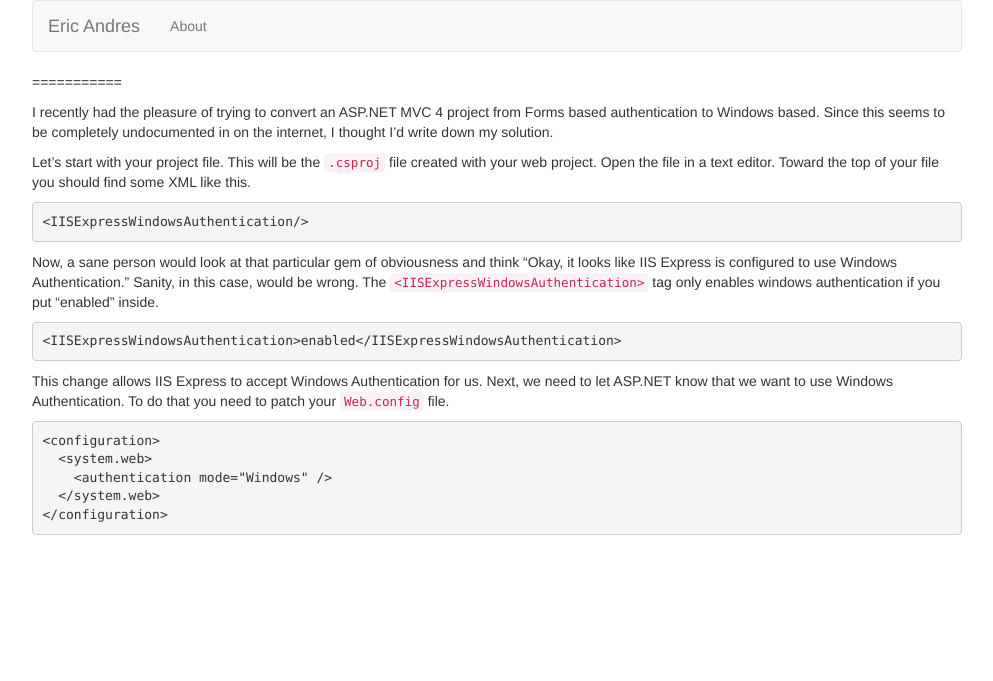
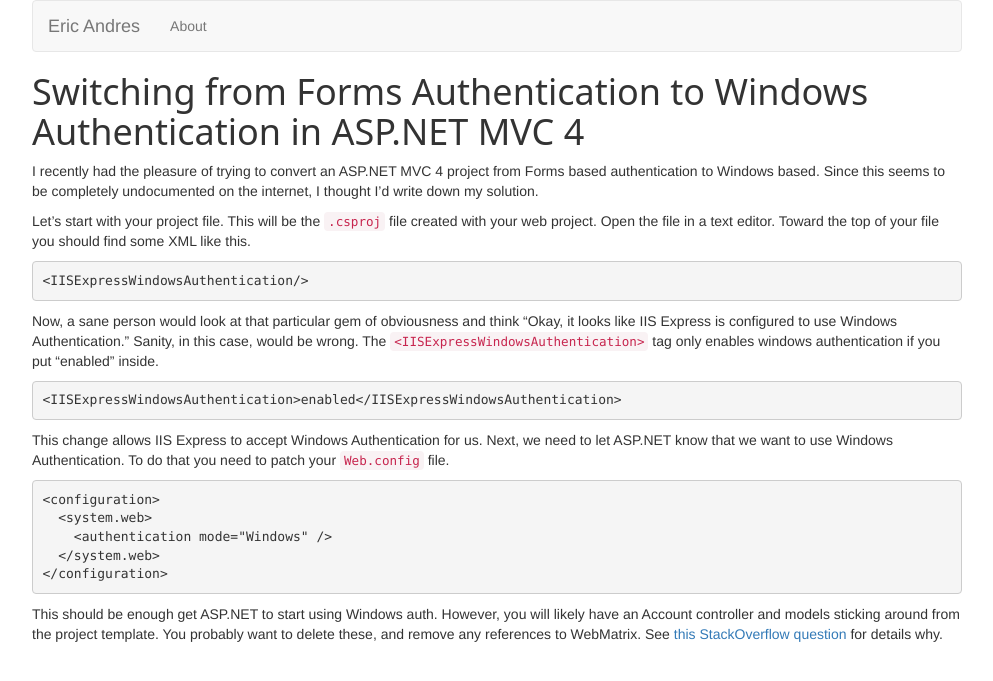
Before and after one commit to emandres/emandres.github.io, a Jekyll site: the page built from _posts/2014-03-24-switching-from-forms_auth_to_windows_auth_in_asp_net_mvc_4.markdown, in a window 1280 px wide. Shown: the top 681 px of the page, without its empty margins (143-1136 px from the left). Built offline with Jekyll 4.4.1, drawn with Linux system fonts in a browser that asks for light colours; nearby versions of some CDN libraries.

Commit message:
ASP.NET auth switching post

```diff
--- a/_posts/2014-03-24-converting-aspnet-mvc-4-from-forms-auth-to-windows-auth.markdown
+++ b/_posts/2014-03-24-switching-from-forms_auth_to_windows_auth_in_asp_net_mvc_4.markdown
@@ -1,12 +1,12 @@
 ---
 layout: default
-title: Converting ASP.NET MVC 4 from Forms Authentication to Windows Authentication
+title: Switching from Forms Authentication to Windows Authentication in ASP.NET MVC 4
 ---
 
-{{ title }}
+{{ page.title }}
 ===========
 
-I recently had the pleasure of trying to convert an ASP.NET MVC 4 project from Forms based authentication to Windows based. Since this seems to be completely undocumented in on the internet, I thought I'd write down my solution.
+I recently had the pleasure of trying to convert an ASP.NET MVC 4 project from Forms based authentication to Windows based. Since this seems to be completely undocumented on the internet, I thought I'd write down my solution.
 
 Let's start with your project file. This will be the `.csproj` file created with your web project. Open the file in a text editor. Toward the top of your file you should find some XML like this.
 
@@ -23,3 +23,5 @@
         <authentication mode="Windows" />
       </system.web>
     </configuration>
+
+This should be enough get ASP.NET to start using Windows auth. However, you will likely have an Account controller and models sticking around from the project template. You probably want to delete these, and remove any references to WebMatrix. See [this StackOverflow question](http://stackoverflow.com/questions/5009565/asp-net-mvc3-and-windows-auth-on-iis-keeps-redirecting-to-account-login) for details why.
```
Also changed, not shown: 1 other file.
